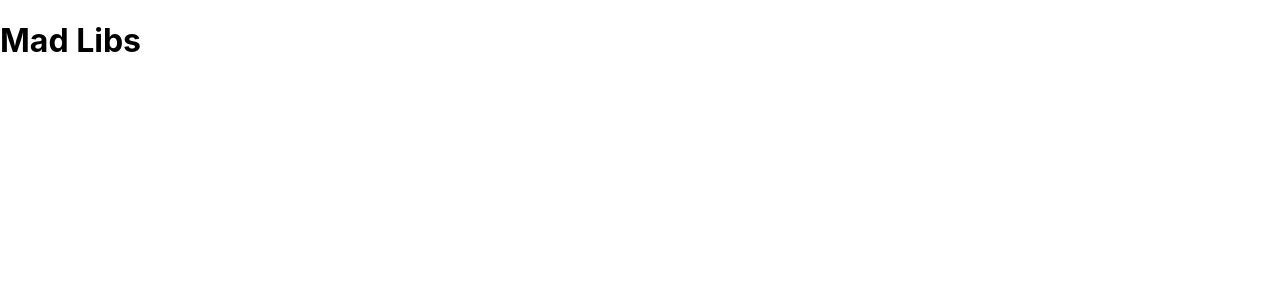
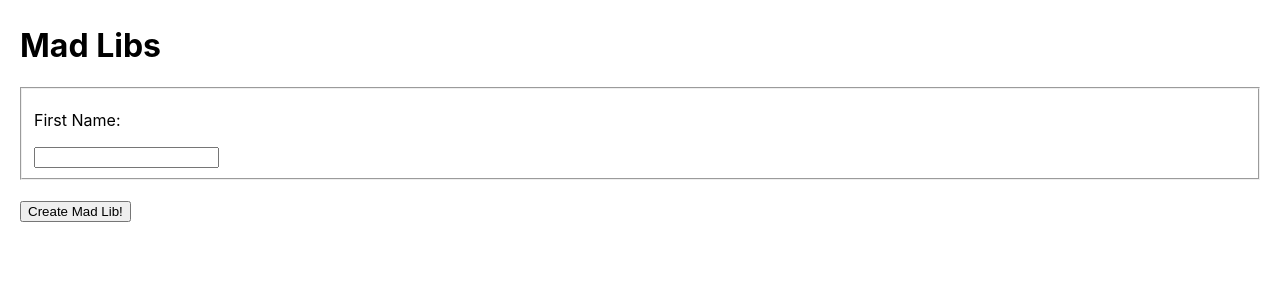
Before and after one commit to LawrenceELee/madlibs, a React (Create React App) app: page / in a window 1280 px wide. Shown: the top 300 px of the page. Built offline with nearby package versions, Linux system fonts and the light colour scheme.

Commit message:
feat: Add first name to form. Add simple CSS.

```diff
--- a/src/App.css
+++ b/src/App.css
@@ -36,3 +36,11 @@
     transform: rotate(360deg);
   }
 }
+
+.everything {
+	padding: 5px 20px;
+}
+
+.everything fieldset {
+	margin: 20px 0;
+}
--- a/src/App.js
+++ b/src/App.js
@@ -1,11 +1,29 @@
 import logo from './logo.svg';
 import './App.css';
 
+let madlib = "Hello, ";
+		//"It was ___(FOOD)___ day at school, and ___(NAME)___ was super ___(ADJECTIVE)___ for lunch. But when she went outside to eat, a ___(NOUN)___ stole her ___(FOOD)___! ___(NAME)___ chased the ___(NOUN)___ all over school. She ___(VERB1)___, ___(VERB2)___, and ___(VERB3)___ through the playground. Then she tripped on her ___(NOUN)___ and the ___(NOUN)___ escaped! Luckily, ___(NAME)___’s friends were willing to share their ___(FOOD)___ with her.";
+
+
 function App() {
+
+	//prevent the default reload functionality of submit button
+	const handleSubmit = event => {
+		event.preventDefault();
+		alert("You have submitted the Mad Lib!");
+	}
+
 	return (
-			<div className="header">
+			<div className="everything">
 			<h1>Mad Libs</h1>
-			<form>
+			<form onSubmit={handleSubmit}>
+				<fieldset>
+					<label>
+						<p>First Name:</p>
+						<input name="firstname" />
+					</label>
+				</fieldset>
+				<button type="submit">Create Mad Lib!</button>
 			</form>
 			</div>
 	);
```
